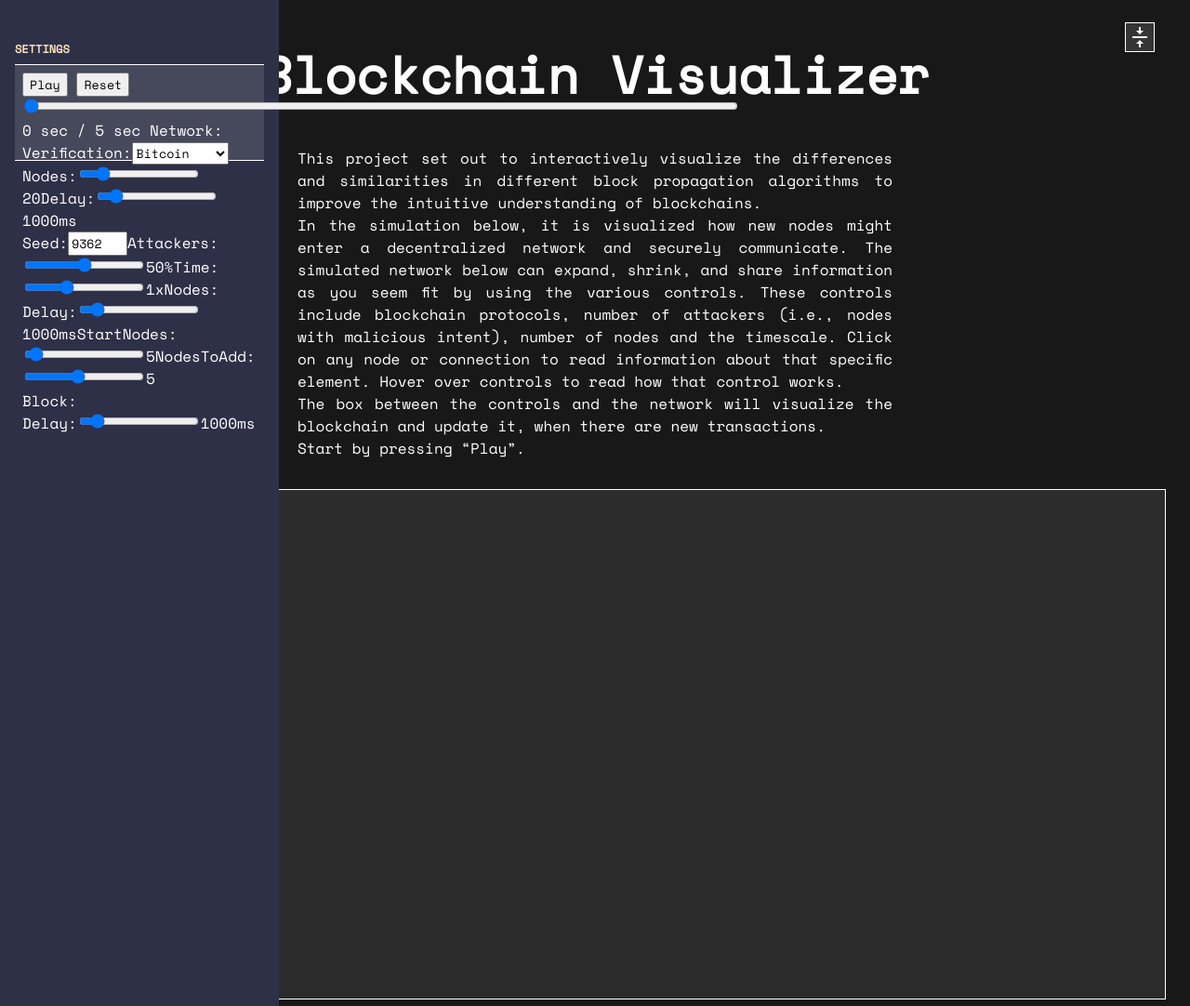
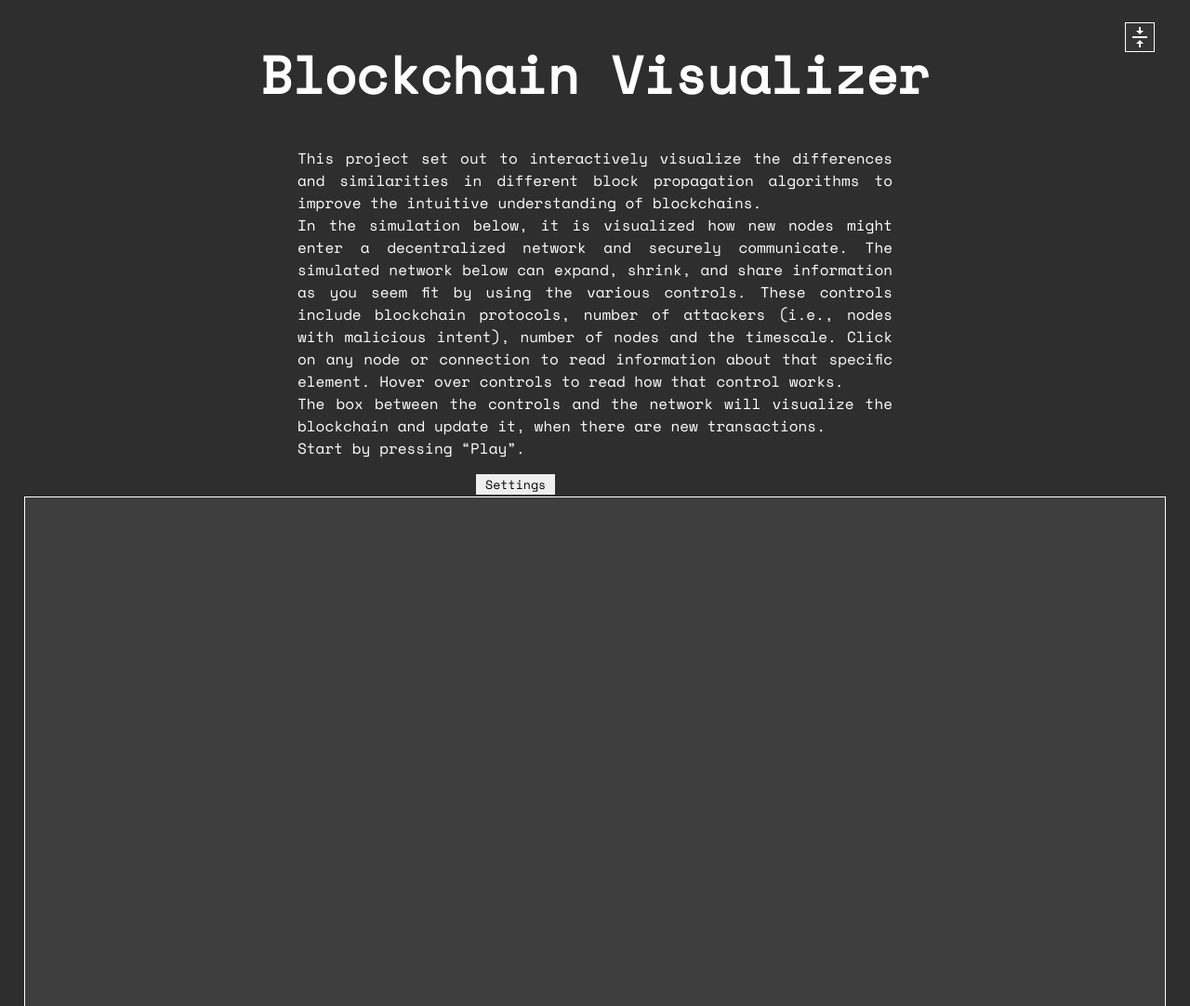
Before and after one commit to atjn/blockchain-visualizer, a website with bundled scripts: page source/index.html in a window 1280 px wide. Shown: the top 1082 px of the page at 93% size. Built offline with nearby package versions, Linux system fonts and the light colour scheme.

Commit message:
Design (#19)
made the controls-pane closeable and some other small tweaks

controlspane still not quite finished

Co-authored-by: atjn <dev@atjn.dk>

```diff
--- a/source/index.html
+++ b/source/index.html
@@ -16,25 +16,22 @@
 		<link rel="stylesheet" href="style.css">
 		<script src="scripts/ui.js" type="module"></script>
 	</head>
+
 	<body>
 		<h1>Blockchain Visualizer</h1>
 		<main>
 
-				<aside class="sidebar">
-
+			<aside id="controls-pane">
 				<h3>Settings</h3>
-
-
 
 				<div id="controls">
 					<button type="button" id="play" class="paused">Play</button>
 					<button type="button" name="reset" id="reset" class="paused">Reset</button>
 					<input type="range" name="timeline" id="timeline" step="100" min="0">
 					<output></output>
+				</div>
+			</aside>
 
-					</div>
-
-				</aside>
 			<div class="front">
 				<p>
 					This project set out to interactively visualize the differences and similarities in different block propagation algorithms to improve the intuitive understanding of blockchains.
@@ -48,13 +45,20 @@
 			</div>
 
 			<div class="fixedbutt">
-				<a href="#visualizer">XX</a>
+				<a href="#showHide">XX</a>
 			</div>
+
+
+			<button type="button" id="showHide">Settings</button>
+
+
 
 			<div id="visualizer">
 				<div class="network"></div>
 				<div class="blockchain"></div>
 			</div>
+
+
 
 			<div class="front">
 				<h2>Why Blockchains?</h2>
--- a/source/scripts/ui.js
+++ b/source/scripts/ui.js
@@ -926,3 +926,21 @@ globalThis.timeline = new Timeline();
  * but as a side product also generates the initial `globalThis.settings`, which in turn starts the simulation.
  */
 generateInputs(allInputs, globalThis.urlState.restoredSettings, document.getElementById("controls"));
+
+
+
+
+const showAndHideButton = document.getElementById("showHide");
+const controlsPane = document.getElementById("controls-pane");
+controlsPane.style.display = "none";
+
+showAndHideButton.addEventListener("click", () => {
+	const controlsPane = document.getElementById("controls-pane");
+
+	if (controlsPane.style.display !== "inline"){
+		controlsPane.style.display = "inline";
+	} else {
+		controlsPane.style.display = "none";
+	}
+
+});
--- a/source/style.css
+++ b/source/style.css
@@ -32,7 +32,7 @@ body {
 	margin: 0;
 	padding: 0;
 	border: 0;
-	background: #181818;
+	background: #2E2E2E;
 	color: rgb(255 255 255);
 }
 
@@ -112,7 +112,7 @@ div.front {
 #visualizer {
 	position: relative;
 	margin-top: 1vh;
-	top: 2vh;
+	top: 3vh;
 	height: 98vh;
 	left: 2%;
 	width: 96%;
@@ -229,7 +229,9 @@ div.fixedbutt {
 div.fixedbutt > a {color: #FFFFFF00; text-decoration: none;}
 div.fixedbutt > a:visited {color: var(--color);}
 div.fixedbutt:hover {filter: brightness(1.8);}
-.sidebar {
+
+
+#controls-pane {
 	flex: 1 1 0;
 	max-width: 300px;
 	padding: 2rem 1rem;
@@ -237,11 +239,11 @@ div.fixedbutt:hover {filter: brightness(1.8);}
 	position: fixed;
 	top: 0;
 	left: 0;
-	height: 20000px;
-	z-index: 1000;
+	height: 100vh;
+	z-index: 200;
 }
 
-.sidebar h3 {
+#controls-pane h3 {
 	color: bisque;
 	font-size: 0.75rem;
 	text-transform: uppercase;
@@ -250,3 +252,13 @@ div.fixedbutt:hover {filter: brightness(1.8);}
 	top: 0;
 	left: 0;
 }
+
+button#showHide {
+	position: absolute;
+	border: 0;
+	padding-left: 10px;
+	padding-right: 10px;
+	z-index: 199;
+	margin-left: 40%;
+	margin-top: 0;
+}
```
Lines whose indentation alone changed are shown as unchanged.
